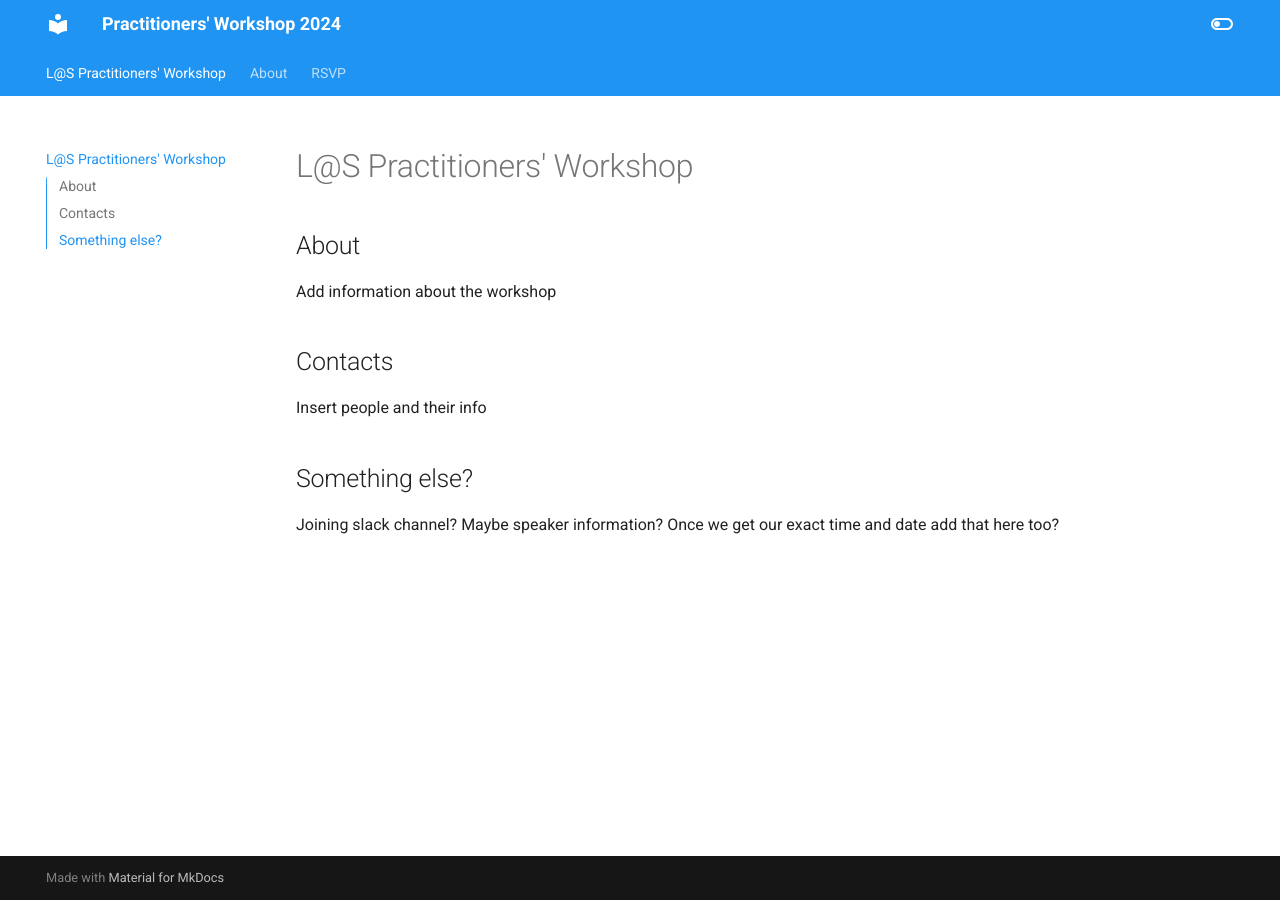
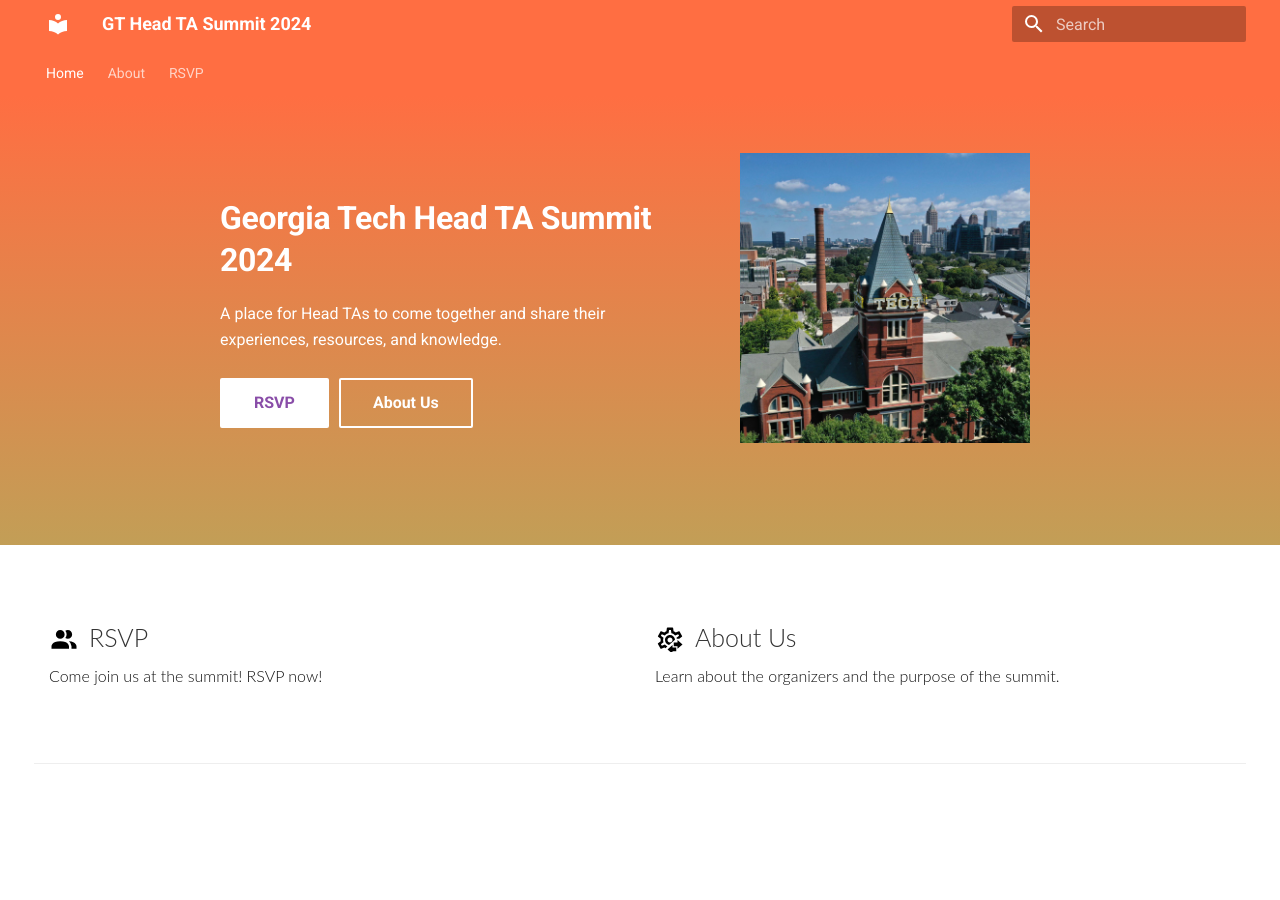
Before and after one commit to guru-desh/gatech-head-ta-summit-2024, an MkDocs documentation site: the page built from docs/index.md, in a window 1280 px wide. Built offline with MkDocs 1.6.1 and Material for MkDocs 9.7.7, drawn with Linux system fonts in a browser that asks for light colours.

Commit message:
initial commit

```diff
--- a/docs/index.md
+++ b/docs/index.md
@@ -1,14 +1,4 @@
-# L@S Practitioners' Workshop
-
-## About
-
-Add information about the workshop
-
-## Contacts
-
-Insert people and their info
-
-## Something else?
-
-Joining slack channel? Maybe speaker information?
-Once we get our exact time and date add that here too?
+---
+template: home.html
+title: Home
+---
--- a/mkdocs.yml
+++ b/mkdocs.yml
@@ -1,49 +1,56 @@
-site_name: Practitioners' Workshop 2024
-site_url: https://guru-desh.github.io/practitioners-workshop-2024/
-site_description: The website for the L@S Practitioners' Workshop 2024
+# Site Settings
+site_name: GT Head TA Summit 2024
+site_author: Gururaj Deshpande
+docs_dir: docs # Obsidian Vault
+
+# Material Configuration
 theme:
-  font:
-    text: Roboto
-    code: Roboto Mono
   name: material
+  custom_dir: assets # Contains custom 'home.html' coverpage (and 'main.html')
+
   features:
-    - navigation.tabs
-    - navigation.sections
-    - toc.integrate
-    - navigation.top
-    - search.suggest
-    - search.highlight
-    - content.tabs.link
-    - content.code.annotation
-    - content.code.copy
-  language: en
+    - navigation.indexes # Implied section 'index.md' files
+    - navigation.tabs # Static upper section tabs (exist)
+    - navigation.tabs.sticky # Static upper section tabs (stay)
+    - navigation.footer # Add 'previous' and 'next' buttons in the footer
+    - navigation.instant # Keep navigation from reloading
+    - navigation.instant.progress # Display page loading progress-bar ( > 400ms)
+    - search.highlight # Highlight all occurrences of queried string
+    - search.share # Search Query can be copied to Clipboard
+    - search.suggest # Display likeliest completion for the last queried word
+
   palette:
-    - scheme: default
-      toggle:
-        icon: material/toggle-switch-off-outline
-        name: Switch to dark mode
-      primary: blue
-      accent: deep purple
-    - scheme: slate
-      toggle:
-        icon: material/toggle-switch
-        name: Switch to light mode
-      primary: blue
-      accent: lime
+    # Light Mode
+    - media: "(prefers-color-scheme: light)"
+      scheme: default
+      primary: deep orange
+      accent: blue
+
+# Custom Homepage Elements
+home_cover_image: attachments/banner.jpg # This path starts at your root mkdocs directory.
+home_tagline: Georgia Tech Head TA Summit 2024
+home_description: |
+  A place for Head TAs to come together and share their experiences, resources, and knowledge.
+
+# Gradient Color
+home_gradient_hsla: hsla(400deg,47%,55%,1) # Default Green: hsla(160deg,47%,55%,1)
+
+# Custom Homepage Button(s)
+home_button1_name: RSVP # Comment this parameter out to remove the button.
+home_button1_url: RSVP/ # This path starts at your root mkdocs directory.
+home_button1_theme: md-button md-button--primary # Options: "md-button", "md-button md-button--primary"
+home_button1_icon: people # Options: "people", "gear", "image"
+home_button1_blurb: | # Short description of this button / section.
+  Come join us at the summit! RSVP now!
+
+home_button2_name: About Us # Comment this parameter out to remove the button.
+home_button2_url: About/ # This path starts at your root mkdocs directory.
+home_button2_theme: md-button # Options: "md-button", "md-button md-button--primary"
+home_button2_icon: gear # Options: "people", "gear", "image"
+home_button2_blurb: | # Short description of this button / section.
+  Learn about the organizers and the purpose of the summit.
 
 plugins:
+  - search
+  - roamlinks # Obsidian Style Image Support ![[<attachment_name>]]
   - social
-
-markdown_extensions:
-  - pymdownx.highlight:
-      anchor_linenums: true
-  - pymdownx.inlinehilite
-  - pymdownx.snippets
-  - admonition
-  - pymdownx.arithmatex:
-      generic: true
-  - footnotes
-  - pymdownx.details
-  - pymdownx.superfences
-  - pymdownx.mark
-  - attr_list
--- a/pyproject.toml
+++ b/pyproject.toml
@@ -9,6 +9,7 @@
 python = "^3.10"
 mkdocs = "^1.5.3"
 mkdocs-material = { extras = ["imaging"], version = "^9.5.16" }
+mkdocs-roamlinks-plugin = "0.3.2"
 
 
 [tool.poetry.group.dev.dependencies]
```
Also changed, not shown: 1 other file.
